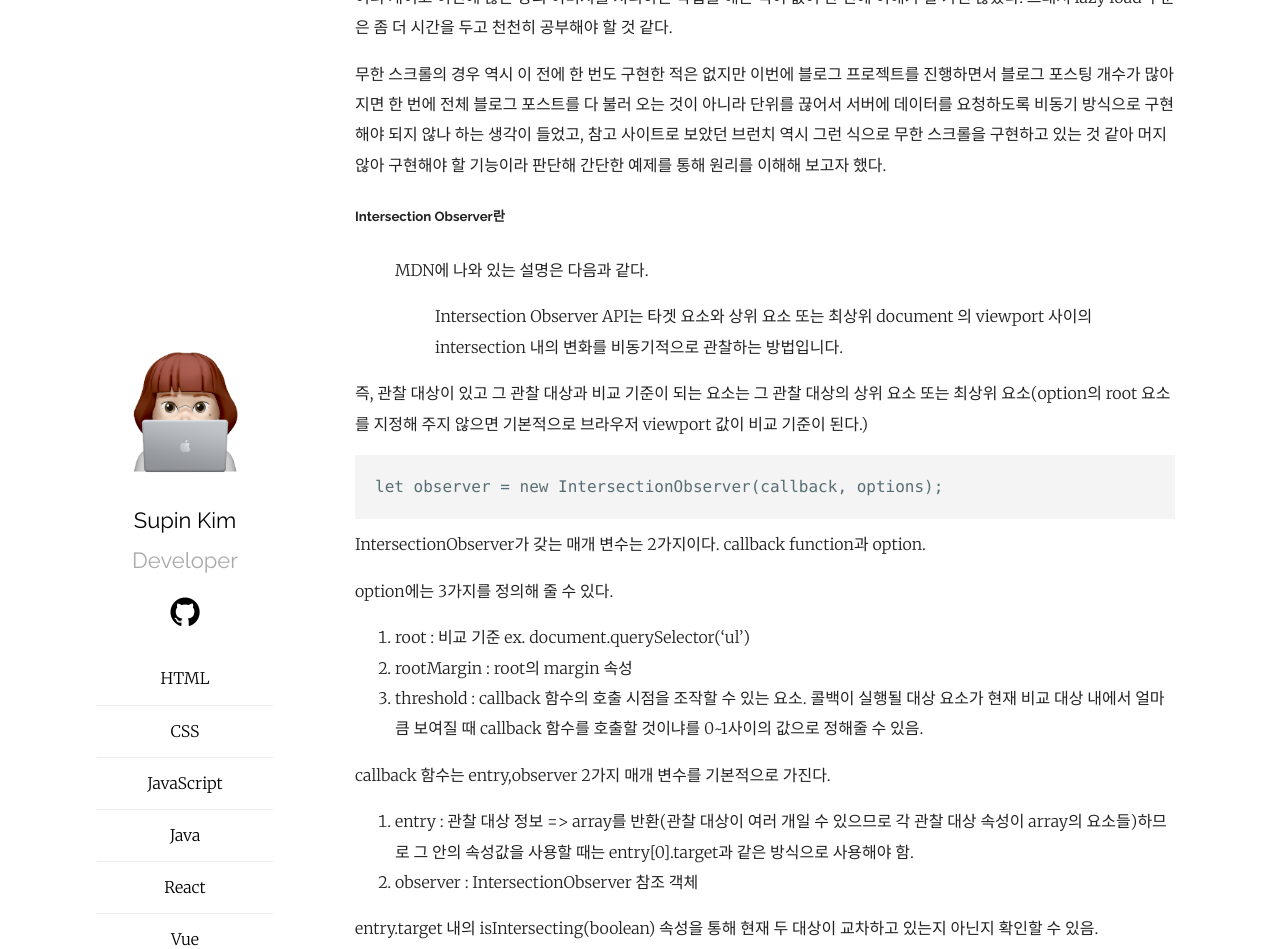
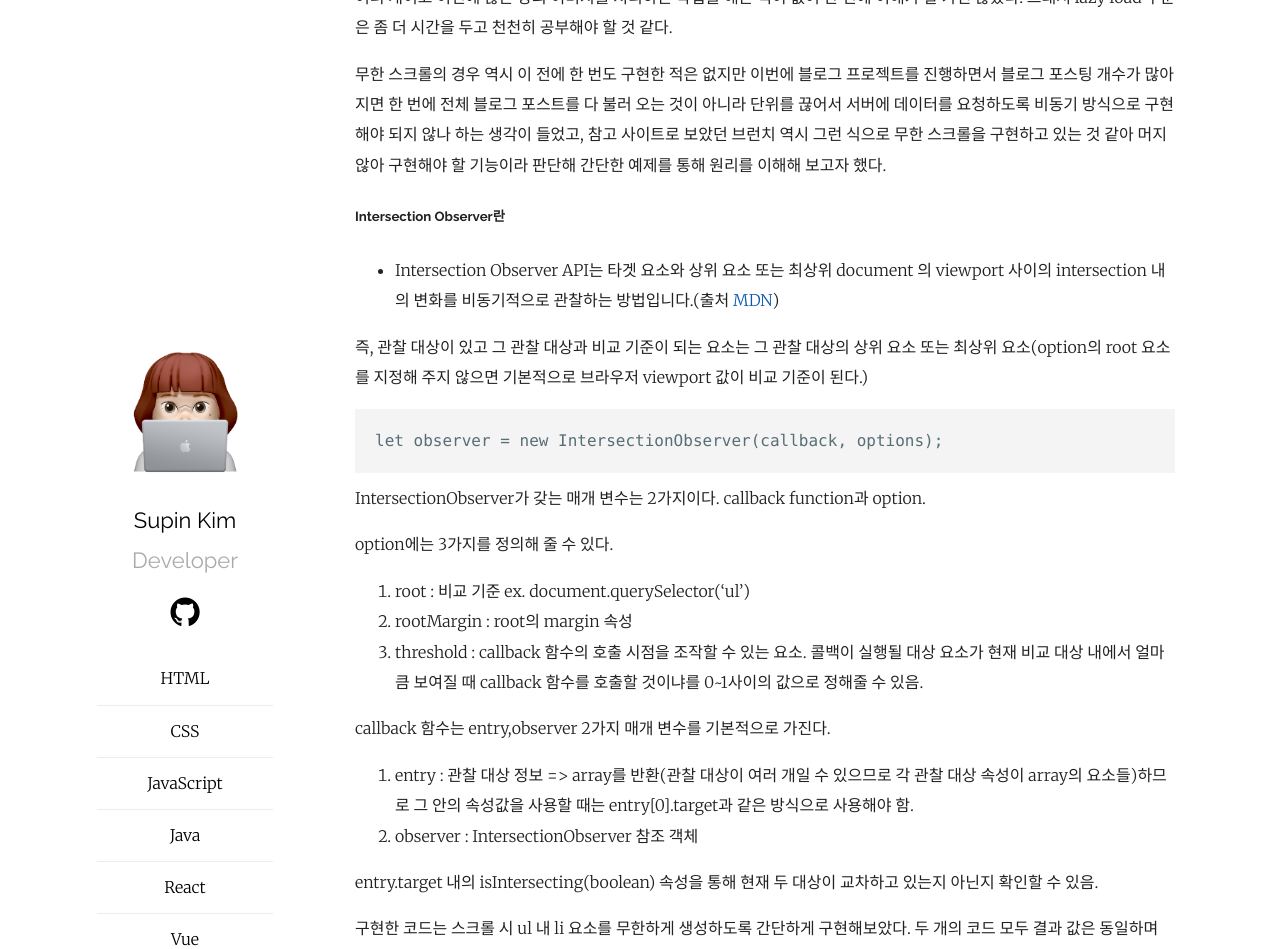
Before and after one commit to SUPINKIM/SUPINKIM.github.io, a Jekyll site: the page built from _posts/2021-05-14-StudyVanillaJS.markdown, in a window 1280 px wide and 1400 px high, scrolled down 401 px. Shown: the top 949 px of the window. Built offline with Jekyll 4.4.1, drawn with Linux system fonts in a browser that asks for light colours; some of the changed text lies outside the part shown.

Commit message:
Update 2021-05-14-StudyVanillaJS.markdown

````diff
--- a/_posts/2021-05-14-StudyVanillaJS.markdown
+++ b/_posts/2021-05-14-StudyVanillaJS.markdown
@@ -20,8 +20,7 @@ lazy load는 찾아보니, 주로 인스타그램과 같은 이미지 게시물
 
 
 ##### Intersection Observer란
-> MDN에 나와 있는 설명은 다음과 같다.
-> > Intersection Observer API는 타겟 요소와 상위 요소 또는 최상위 document 의 viewport 사이의 intersection 내의 변화를 비동기적으로 관찰하는 방법입니다.
+- Intersection Observer API는 타겟 요소와 상위 요소 또는 최상위 document 의 viewport 사이의 intersection 내의 변화를 비동기적으로 관찰하는 방법입니다.(출처 [MDN](https://developer.mozilla.org/ko/docs/Web/API/Intersection_Observer_API))
 
 즉, 관찰 대상이 있고 그 관찰 대상과 비교 기준이 되는 요소는 그 관찰 대상의 상위 요소 또는 최상위 요소(option의 root 요소를 지정해 주지 않으면 기본적으로 브라우저 viewport 값이 비교 기준이 된다.)
 ```
@@ -40,7 +39,7 @@ callback 함수는 entry,observer 2가지 매개 변수를 기본적으로 가
 
 entry.target 내의 isIntersecting(boolean) 속성을 통해 현재 두 대상이 교차하고 있는지 아닌지 확인할 수 있음.
 
-구현한 코드는 스크롤 시 ul 내 li 요소를 무한하게 생성하도록 간단하게 구현해보았음. 두 개의 코드 모두 결과 값은 동일하며 브라우저 viewport와 ul요소, li요소들 중 어떤 것을 비교 대상과 관찰 대상으로 삼았는가의
+구현한 코드는 스크롤 시 ul 내 li 요소를 무한하게 생성하도록 간단하게 구현해보았다. 두 개의 코드 모두 결과 값은 동일하며 브라우저 viewport와 ul요소, li요소들 중 어떤 것을 비교 대상과 관찰 대상으로 삼았는가의
 차이만 있을 뿐이다.
 
 <script src="https://gist.github.com/SUPINKIM/7eef1cb296ffd4866c75cedfa7ab18bd.js"></script>
````
